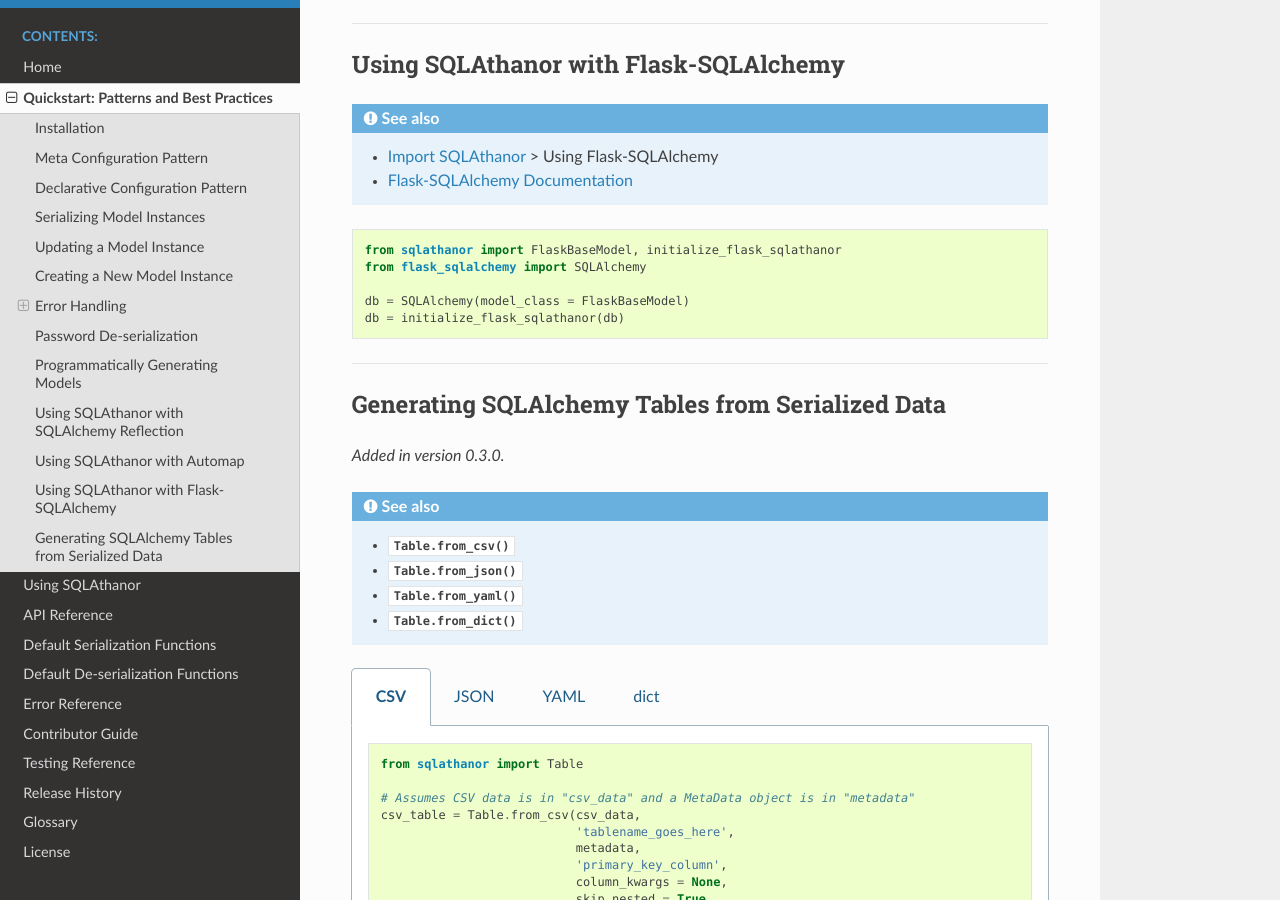
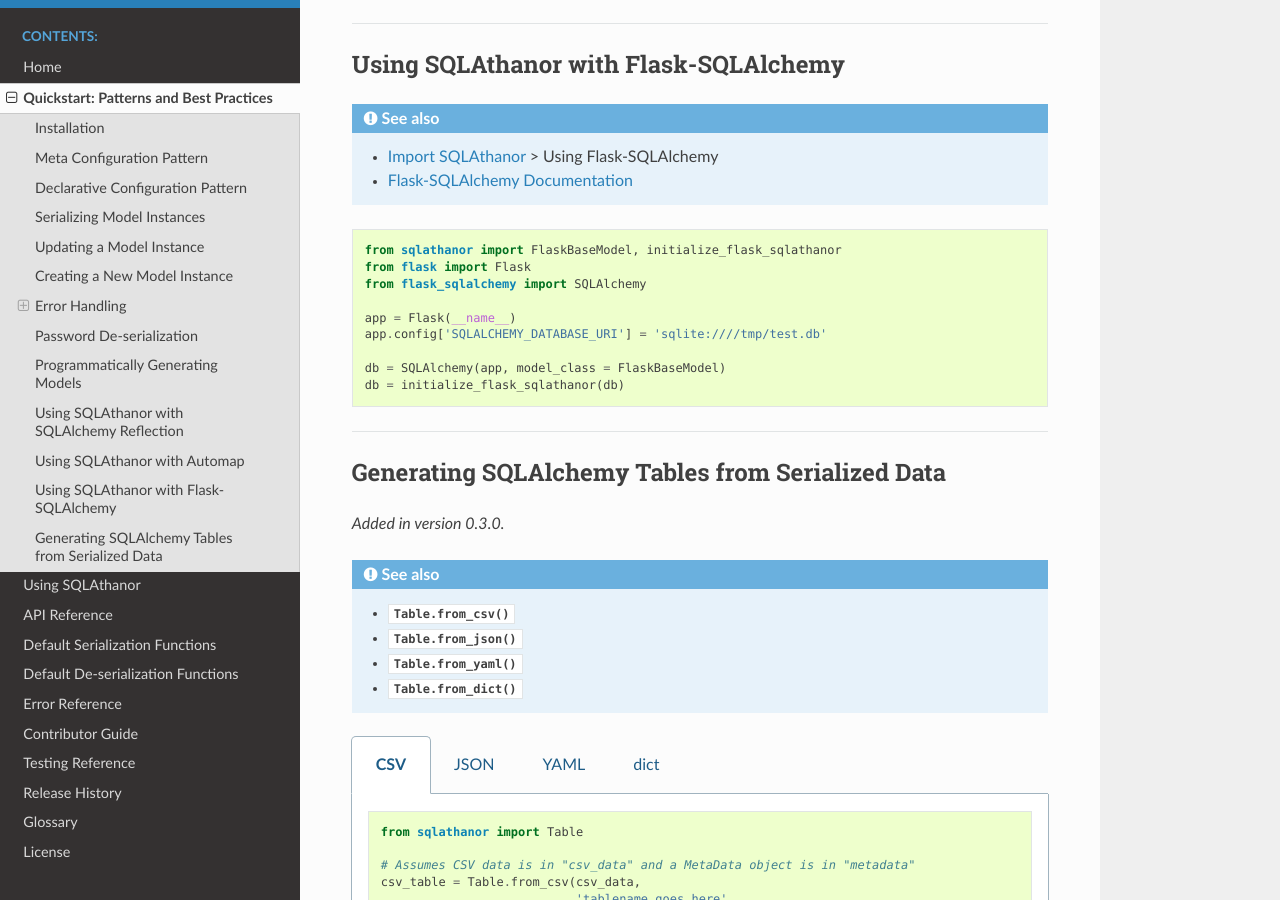
Before and after one commit to insightindustry/sqlathanor, a Sphinx documentation site: the page built from docs/quickstart.rst, in a window 1280 px wide and 900 px high, scrolled down 9679 px. Built offline with Sphinx 7.4.7 and the Read the Docs theme 2.0.0, drawn with Linux system fonts in a browser that asks for light colours.

Commit message:
Added more robust documentation to Flask-SQLAlchemy/SQLAthanor integration.

```diff
--- a/docs/_import_sqlathanor.rst
+++ b/docs/_import_sqlathanor.rst
@@ -69,9 +69,13 @@
     .. code-block:: python
 
       from sqlathanor import FlaskBaseModel, initialize_flask_sqlathanor
+      from flask import Flask
       from flask_sqlalchemy import SQLAlchemy
 
-      db = SQLAlchemy(model_class = FlaskBaseModel)
+      app = Flask(__name__)
+      app.config['SQLALCHEMY_DATABASE_URI'] = 'sqlite:////tmp/test.db'
+
+      db = SQLAlchemy(app, model_class = FlaskBaseModel)
       db = initialize_flask_sqlathanor(db)
 
     And that's it! Now **SQLAthanor** serialization functionality will be supported
--- a/docs/quickstart.rst
+++ b/docs/quickstart.rst
@@ -661,9 +661,13 @@
 .. code-block:: python
 
   from sqlathanor import FlaskBaseModel, initialize_flask_sqlathanor
+  from flask import Flask
   from flask_sqlalchemy import SQLAlchemy
 
-  db = SQLAlchemy(model_class = FlaskBaseModel)
+  app = Flask(__name__)
+  app.config['SQLALCHEMY_DATABASE_URI'] = 'sqlite:////tmp/test.db'
+
+  db = SQLAlchemy(app, model_class = FlaskBaseModel)
   db = initialize_flask_sqlathanor(db)
 
 ----------------------------
```
